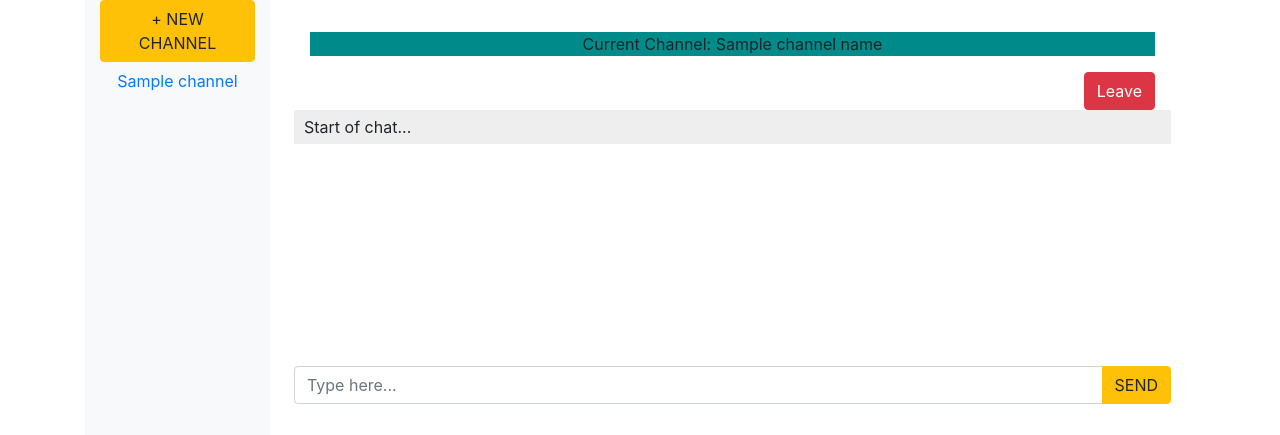
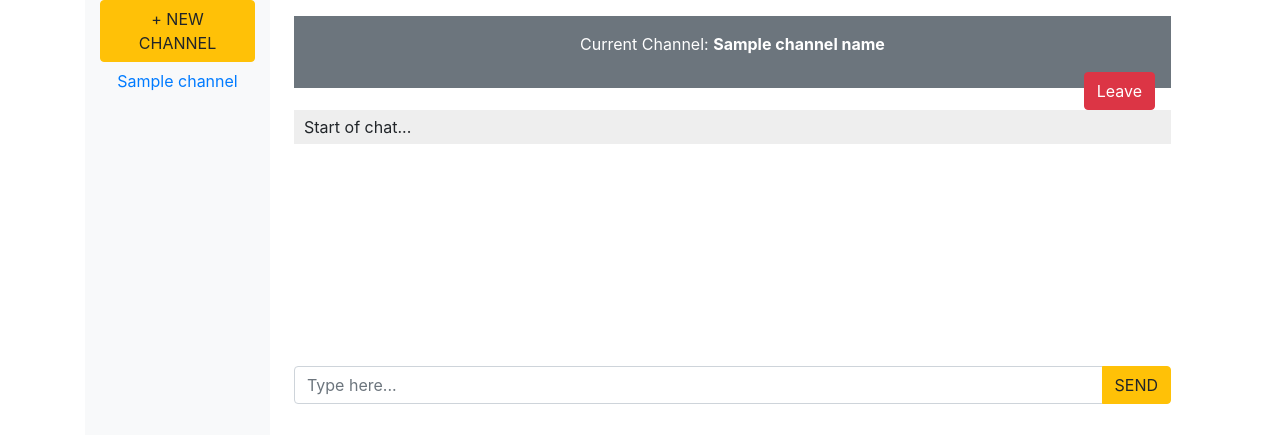
Before and after one commit to ching-wang/socket-chat, a Flask app: template templates/main.html in a window 1280 px wide. Shown: the part 72-507 px from the top of the page. Run offline with Flask 2, Linux system fonts and the light colour scheme; the template is opened without the code that fills it: most values are stand-ins (such as "Sample title", 1, 10 or a date in 2020); some libraries are stand-ins or nearby versions.

Commit message:
added background for displaying current channel name

```diff
--- a/assets/main.scss
+++ b/assets/main.scss
@@ -18,6 +18,5 @@
 }
 
 .channel-header {
-  background: darkcyan;
-  margin: 1em;
+  margin: 2em;
 }
--- a/static/main.css
+++ b/static/main.css
@@ -15,7 +15,6 @@
   background: #eee; }
 
 .channel-header {
-  background: darkcyan;
-  margin: 1em; }
+  margin: 2em; }
 
 /*# sourceMappingURL=main.css.map */
--- a/templates/main.html
+++ b/templates/main.html
@@ -93,8 +93,8 @@
     </nav>
 
     <main role="main" class="col-md-9 ml-sm-auto col-lg-10 pt-3 px-4">
-      <div class="channel-header">
-        <p data-channel-name="{{ channel_name }}" id="channel_name_header"> Current Channel: {{ channel_name }}</p>
+      <div class="p-3 mb-2 bg-secondary text-white">
+        <p data-channel-name="{{ channel_name }}" id="channel_name_header"> Current Channel: <strong>{{ channel_name }}</strong></strong></p>
         <button class="btn btn-danger nav-item float-right" id="exit-btn">Leave </button>
       </div>
       <div>
```
Also changed, not shown: application.py (+1 -11 lines), 1 other file.
